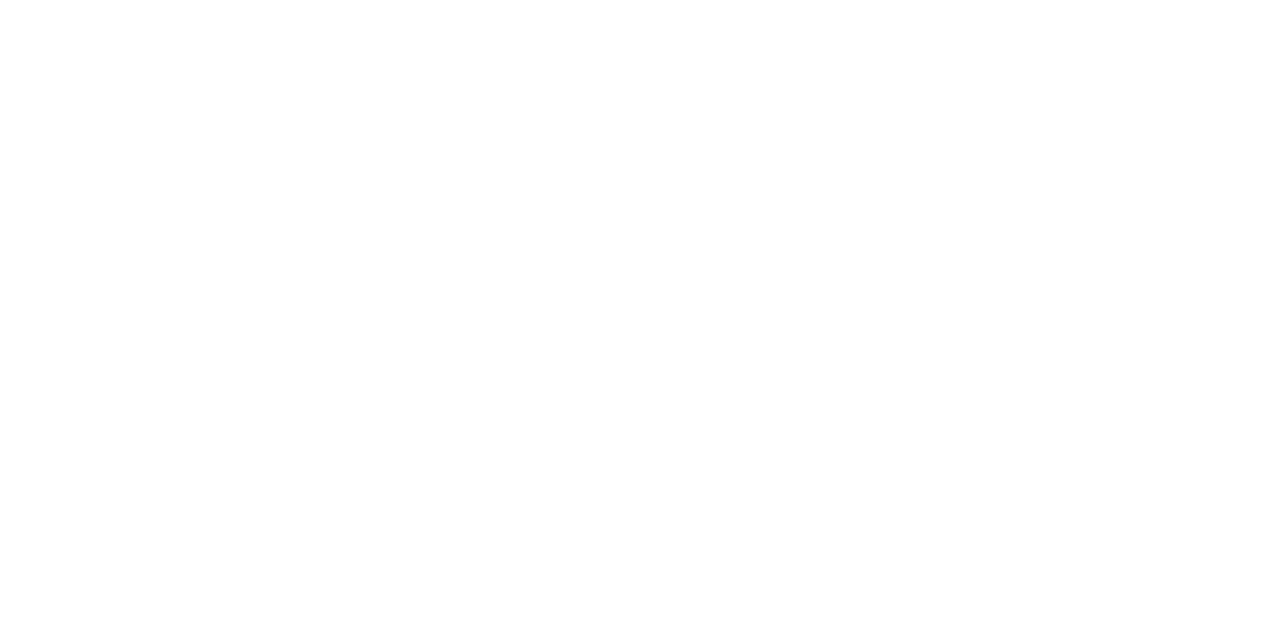
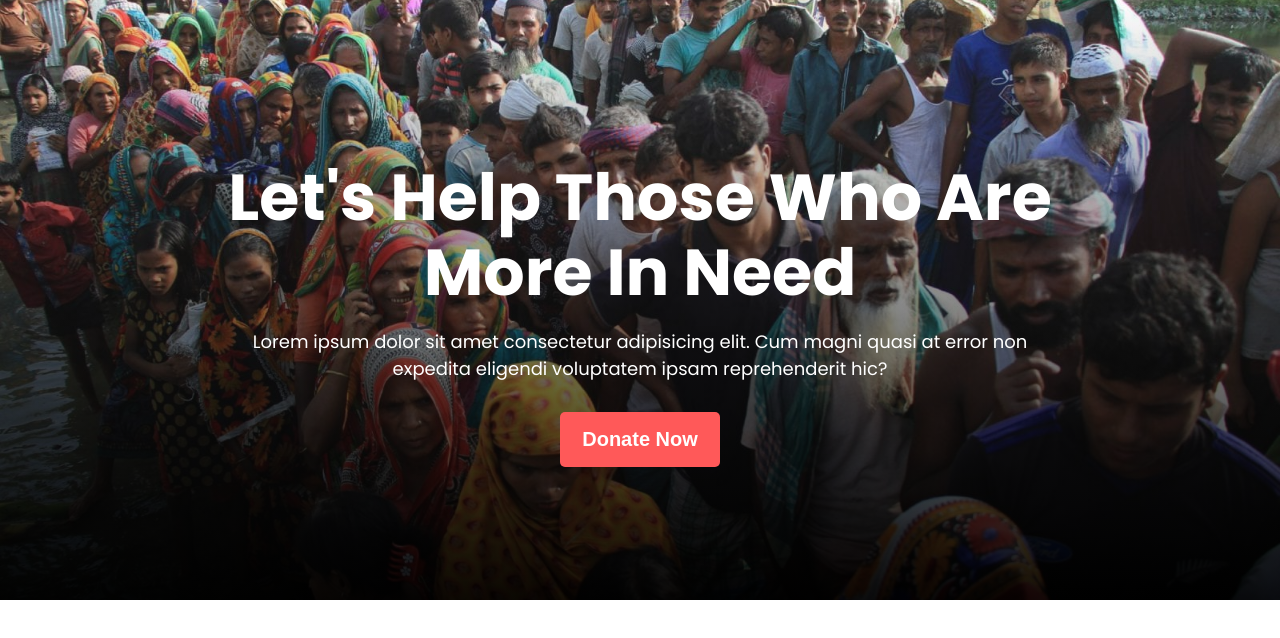
Before and after one commit to mashruf/donate, a plain HTML site: page index.html in a window 1280 px wide. Drawn offline with Linux system fonts and the light colour scheme.

Commit message:
header part added

```diff
--- a/index.html
+++ b/index.html
@@ -6,11 +6,28 @@
     <meta http-equiv="X-UA-Compatible" content="IE=edge">
     <meta name="viewport" content="width=device-width, initial-scale=1.0">
     <title>Be Humble</title>
+
+    <!-- stylesheet -->
     <link rel="stylesheet" href="style.css">
+
+    <!-- google font -->
+    <link rel="preconnect" href="https://fonts.googleapis.com">
+    <link rel="preconnect" href="https://fonts.gstatic.com" crossorigin>
+    <link href="https://fonts.googleapis.com/css2?family=Poppins:wght@400;500;700&display=swap" rel="stylesheet">
 </head>
 
 <body>
+    <!-- header part -->
+    <header>
+        <h1>
+            Let's Help Those Who Are<br>
+            More In Need
+        </h1>
+        <p class="header-paragraph">Lorem ipsum dolor sit amet consectetur adipisicing elit. Cum magni quasi at
+            error non<br>expedita eligendi voluptatem ipsam reprehenderit hic?</p>
+        <button class="btn-donate-now">Donate Now</button>
 
+    </header>
 </body>
 
 </html>
--- a/style.css
+++ b/style.css
@@ -0,0 +1,46 @@
+body {
+    margin: 0;
+    padding: 0;
+    font-family: 'Poppins', sans-serif;
+}
+
+header {
+    width: 100%;
+    height: 600px;
+    background-image: linear-gradient(rgba(255, 255, 255, 0.1), rgba(0, 0, 0, 0.92)), url(images/donation7.jpg);
+    /* background-repeat: no-repeat; */
+    background-position: center;
+    background-size: cover;
+    text-align: center;
+}
+
+h1 {
+
+    color: #FFFFFF;
+    margin-top: 0;
+    margin-bottom: 0;
+    padding-top: 160px;
+    font-size: 65px;
+    line-height: 75px;
+    font-weight: 700;
+}
+
+.header-paragraph {
+    color: #FFFFFF;
+    font-size: 18px;
+    font-weight: 400;
+    margin-bottom: 30px;
+}
+
+.btn-donate-now {
+    margin: 0 auto;
+    font-size: 20px;
+    color: #FFFFFF;
+    background-color: #FF5959;
+    border: none;
+    border-radius: 5px;
+    padding: 16px 12px;
+    font-weight: 600;
+    width: 160px;
+
+}
```
Also changed, not shown: images/donation5.jpg (deleted), images/donation7.jpg (added).
